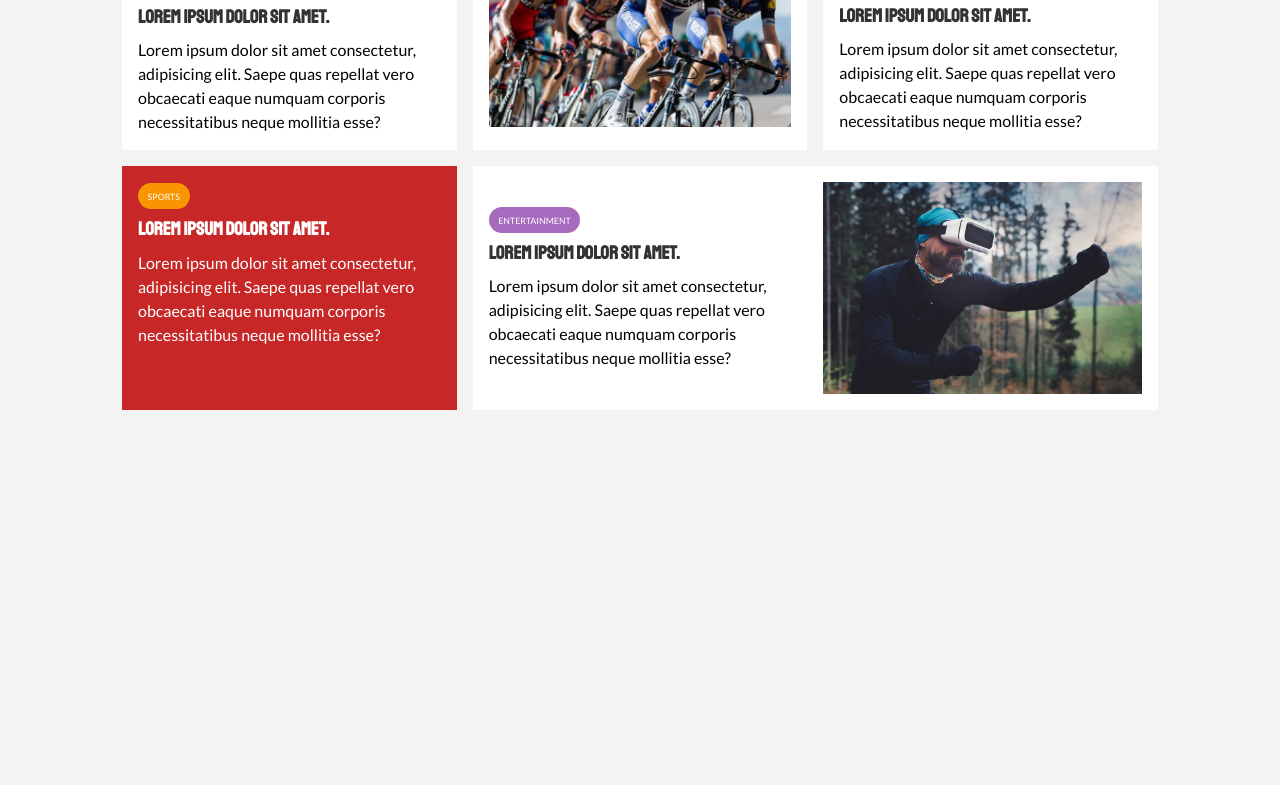
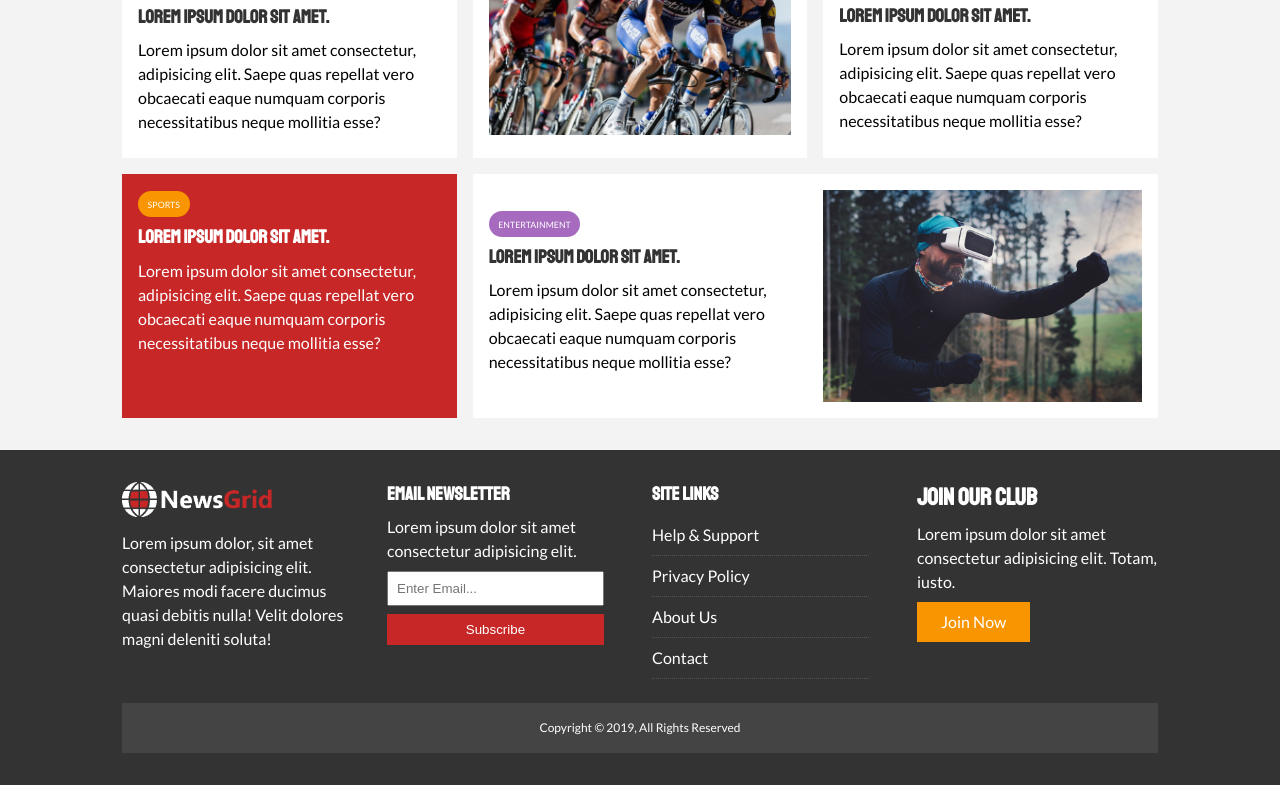
Before and after one commit to Pvanloon1983/news-grid-website, a plain HTML site: page index.html in a window 1280 px wide. Shown: the part 1125-1910 px from the top of the page. Before the commit the page ends 1567 px from the top, so only its background shows below. Drawn offline with Linux system fonts and the light colour scheme.

Commit message:
Added footer with grid

```diff
--- a/css/style.css
+++ b/css/style.css
@@ -31,6 +31,10 @@ a {
 
 ul {
   list-style: none;
+}
+
+p {
+  margin: 0.5rem 0;
 }
 
 img {
@@ -129,6 +133,16 @@ h1, h2, h3, h4, h5, h6 {
 .py { padding: 1.5rem }
 .py { padding: 2rem }
 .py { padding: 3rem }
+
+.list li {
+  padding: .5rem 0;
+  border-bottom: #555 dotted 1px;
+  width: 90%;
+}
+
+.list li a:hover {
+  color: var(--primary-color) !important;
+}
 
 /* Navigation */
 #main-nav {
@@ -236,3 +250,41 @@ h1, h2, h3, h4, h5, h6 {
 #home-articles .articles-container > *:last-child {
   grid-column: 2 / span 2;
 }
+
+/* Footer */
+#main-footer {
+  background: var(--dark-color);
+  color: #fff;
+}
+
+#main-footer img {
+  width: 150px;
+}
+
+#main-footer a {
+  color: #fff;
+}
+
+#main-footer .footer-container {
+  display: grid;
+  grid-template-columns: repeat(4, 1fr);
+  grid-gap: 1.5rem;
+}
+
+#main-footer .footer-container > *:last-child {
+  background: #444;
+  grid-column: 1 / span 4;
+  padding: .5rem;
+  text-align: center;
+  font-size: 0.75rem;
+}
+
+#main-footer .footer-container input[type='email'] {
+  width: 90%;
+  padding: 0.5rem;
+  margin-bottom: 0.5rem;
+}
+
+#main-footer .footer-container input[type='submit'] {
+  width: 90%;
+}
--- a/index.html
+++ b/index.html
@@ -160,5 +160,42 @@
         </div>
       </div>
     </section>
+
+    <!-- Footer -->
+    <footer id="main-footer" class="py-2">
+      <div class="container footer-container">
+        <div>
+          <img src="img/logo_light.png" alt="NewsGrid">
+          <p>Lorem ipsum dolor, sit amet consectetur adipisicing elit. Maiores modi facere ducimus quasi debitis nulla! Velit dolores magni deleniti soluta!</p>
+        </div>
+        <div>
+          <h3>Email Newsletter</h3>
+          <p>Lorem ipsum dolor sit amet consectetur adipisicing elit.</p>
+          <form>
+            <input type="email" placeholder="Enter Email...">
+            <input type="submit" value="Subscribe" class="btn btn-primary">
+          </form>
+        </div>
+        <div>
+          <h3>Site Links</h3>
+          <ul class="list">
+            <li><a href="#">Help & Support</a></li>
+            <li><a href="#">Privacy Policy</a></li>
+            <li><a href="#">About Us</a></li>
+            <li><a href="#">Contact</a></li>
+          </ul>
+        </div>
+        <div>
+          <h2>Join Our Club</h2>
+          <p>Lorem ipsum dolor sit amet consectetur adipisicing elit. Totam, iusto.</p>
+          <a href="#" class="btn btn-secondary">Join Now</a>
+        </div>
+        <div>
+          <p>
+            Copyright &copy; 2019, All Rights Reserved
+          </p>
+        </div>
+      </div>
+    </footer>
   </body>
 </html>
```
